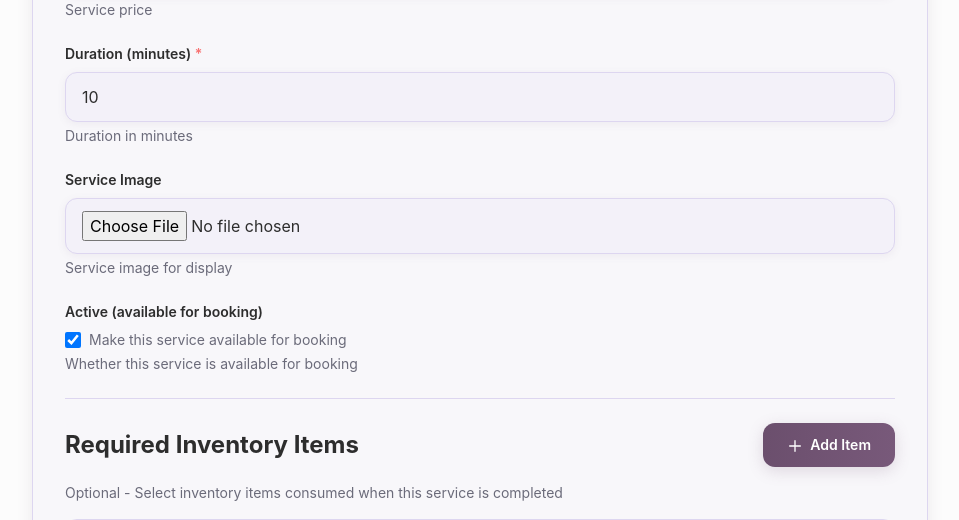
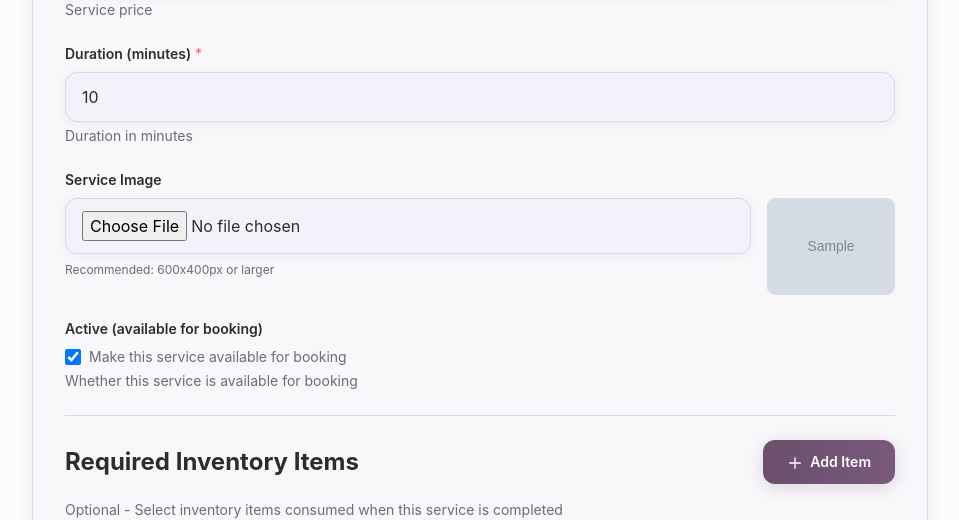
Before and after one commit to property360-2/Dreambook-Salon, a Django app: page /services/1/edit/ in a window 1280 px wide. Shown: the part 766-1286 px from the top of the page, without its empty margins (160-1119 px from the left). Run offline with Django 5.2, Linux system fonts and the light colour scheme; a user stored in the database is signed in; tables that the repository leaves empty hold one stand-in row (values such as "Sample post"); grey boxes marked "Sample" are stand-in pictures.

Commit message:
fix: enable image upload for services with proper form encoding
- Add enctype="multipart/form-data" to services form (critical for file uploads)
- Improve image field rendering with file preview
- Display current image when editing service
- Add image size recommendations (600x400px or larger)
- Ensure proper form encoding so images are actually sent to server
- Verify static/images directory permissions

This fixes the issue where service images weren't being uploaded or displayed.

```diff
--- a/templates/pages/services_form.html
+++ b/templates/pages/services_form.html
@@ -16,7 +16,7 @@
 
       <!-- Form -->
       <div class="card p-8">
-        <form method="post" class="space-y-6 form-with-loading validate-realtime">
+        <form method="post" enctype="multipart/form-data" class="space-y-6 form-with-loading validate-realtime">
           {% csrf_token %}
 
           {% if form.non_field_errors %}
@@ -41,20 +41,39 @@
                 </label>
 
                 {% if field.name == 'is_active' %}
+                  <!-- Checkbox Field -->
                   <div class="flex items-center">
                     {{ field }}
                     <label for="{{ field.id_for_label }}" class="ml-2 text-sm text-light-muted">
                       Make this service available for booking
                     </label>
                   </div>
+                {% elif field.name == 'image' %}
+                  <!-- Image Upload Field with Preview -->
+                  <div class="space-y-3">
+                    <div class="flex flex-col sm:flex-row gap-4">
+                      <!-- File Input -->
+                      <div class="flex-1">
+                        {{ field }}
+                        <p class="mt-2 text-xs text-light-muted">Recommended: 600x400px or larger</p>
+                      </div>
+                      <!-- Preview -->
+                      {% if form.instance.image %}
+                        <div class="w-32 h-32 bg-light-elevated rounded-lg overflow-hidden border border-light-border">
+                          <img src="{{ form.instance.image.url }}" alt="Current service image" class="w-full h-full object-cover">
+                        </div>
+                      {% endif %}
+                    </div>
+                  </div>
                 {% else %}
+                  <!-- Regular Text Fields -->
                   {{ field }}
                 {% endif %}
 
                 {% if field.errors %}
                   <p class="mt-1 text-sm text-red-400">{{ field.errors.0 }}</p>
                 {% endif %}
-                {% if field.help_text %}
+                {% if field.help_text and field.name != 'image' %}
                   <p class="mt-1 text-sm text-light-muted">{{ field.help_text }}</p>
                 {% endif %}
               </div>
```
